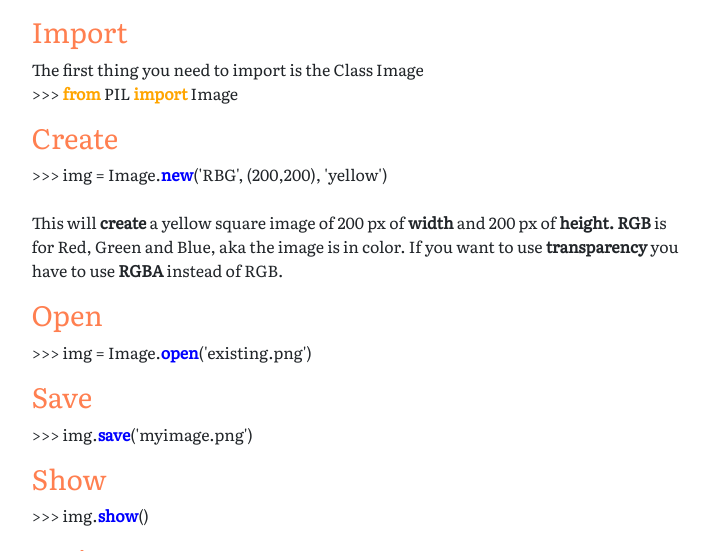
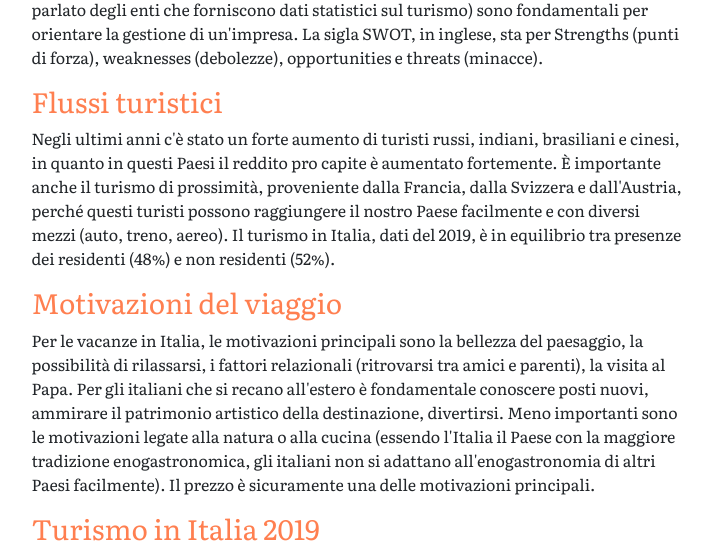
Before and after one commit to formazione/flask, a Flask app: page / in a window 1280 px wide. Shown: the part 1092-1643 px from the top of the page, without its empty margins (214-926 px from the left). Run offline with Flask 2, Linux system fonts and the light colour scheme; some libraries are stand-ins or nearby versions.

Commit message:
🐫🗻 Updated with Glitch

```diff
--- a/server.py
+++ b/server.py
@@ -87,107 +87,48 @@ def markup(posts):
 def homepage():
   """The main page"""
 
-  title = "PIL Python Image Library"
+  title = "Appunti di Economia aziendale"
 
-  subtitle = "Elaborate image with Python"
+  subtitle = "Appunti quotidiani"
 
   posts = [
 
-    {"title" : "What is PIL",
-      "body" :  """*PIL is a powerful module for *Python that allows you to create and elaborate *images coding in Python. You can do almost anything, building the perfect image tools for your needs.
-We will take a fast look at the main functions of this very useful module."""},
-
-    {"title" : "Install",
-    "body" : """First you need to install pil's fork pillow:
-pip install pillow
-<img src="https://cdn.glitch.com/8f79309f-0a88-41bb-bfd9-ccac7007a188%2Fpip_install_pil.PNG?v=1569514131173" />
-"""},
-
-    {"title" : "Import",
-    "body" : """
-    The first thing you need to import is the Class Image
-    <br>
->>> from PIL import Image"""},
-
-    # CREATE A NEW IMAGE
-
-    {"title" : "Create",
-    "body" : """>>> img = Image.new('RBG', (200,200), 'yellow')
-<br><br>
-This will *create a yellow square image of 200 px of *width and 200 px of *height. *RGB is for Red, Green and Blue, aka the image is in color. If you want to use *transparency you have to use *RGBA instead of RGB.
-"""},
-
-    {"title" : "Open",
-     "body" : """>>> img = Image.open('existing.png')"""},
-
-    {"title" : "Save",
-     "body" : ">>> img.save('myimage.png')"},
-
-    {"title" : "Show",
-     "body" : ">>> img.show()"},
-
-    {"title" : "Resize",
-     "body" : """>>> img.resize((100,100), Image.ANTIALIAS)"""},
-
-    {"title" : "Filters for the images",
-     "body" : """
->>> img.filter(ImageFilter.BLUR)
-<br><br>
-There's a much smoother blur called SMOOTH
-<br>
->>> i = i.filter(ImageFilter.SMOOTH )
-<br><br>
-You can then create a 'contour' effect
-<br>
->>> i = i.filter( ImageFilter.CONTOUR )
-"""},
 
 
+    {"title" : "Ruolo dell'Italia nel turismo (classe 5a)",
+     "body" : "Assodato il fatto che il turismo alimenta il 10% del PIL, che risente meno della crisi rispetto ad altri settori dell'economia di un Paese e che l'Italia è al quinto posto per arrivi internazionali, bisogna capire che per intercettare i turisti anche in futuro si devono comprendere le nuove tendenze quali il progressivo invecchiamento della papolazione, i nuovi stili di vita (lavoro più flessibile, periodi di vacanza più brevi e distribuiti nel tempo, ricera di esperienze diverse da quelle del turismo di massa, bisogno di conoscere nuove culture. Una parte dei turisti utilizza Internet ed è più indipendente nella composizione della propria vacanza. Le nuove tecnologie pongono nuove sfide, così come l'aumentare del reddito dei Paesi in via di sviluppo). La Russia, l'India, la Cina, sono aree che rappresenteranno una fetta sempre maggiore del mercato turistico italiano (e mondiale). L'offerta, quindi, deve adeguarsi ai cambiamenti della domanda."},
+    {
+      "title" : "Analisi SWOT",
+      "body" : "Un metodo per analizzare le opportunità del mercato è l'analisi SWOT che analizza i punti di forza e debolezza della sua stessa organizzazione e le opportunità e le minacce derivanti dal mercato e dalle scelte politiche. Per questo le informazioni (abbiamo parlato degli enti che forniscono dati statistici sul turismo) sono fondamentali per orientare la gestione di un'impresa. La sigla SWOT, in inglese, sta per Strengths (punti di forza), weaknesses (debolezze), opportunities e threats (minacce)."
+    },
 
-    {"title" : "Blend 2 images together",
-     "body" : """>>> img = Image.blend(Image.open('image1.png','image2.png', 0.5) )"""},
-
-    {"title" : "Pasting an image on another",
-     "body" : """>>> img.paste((0,0),'image2.png')"""},
-
-    {"title" : "Write text on an image (ImageDraw)",
-     "body" : """
->>> draw = ImageDraw.Draw(img)
-<br>
->>> draw.text(0,0,'This text goes on top of the image')"""},
-
-    {
-
-      "title" : "Thumbnail",
-      "body" : """>>> im.thumbnail((128, 128), Image.ANTIALIAS)"""
+    {"title": "Flussi turistici",
+     "body" : "Negli ultimi anni c'è stato un forte aumento di turisti russi, indiani, brasiliani e cinesi, in quanto in questi Paesi il reddito pro capite è aumentato fortemente. È importante anche il turismo di prossimità, proveniente dalla Francia, dalla Svizzera e dall'Austria, perché questi turisti possono raggiungere il nostro Paese facilmente e con diversi mezzi (auto, treno, aereo). Il turismo in Italia, dati del 2019, è in equilibrio tra presenze dei residenti (48%) e non residenti (52%)."
 
     },
 
+    {
+      "title": "Motivazioni del viaggio",
+      "body": "Per le vacanze in Italia, le motivazioni principali sono la bellezza del paesaggio, la possibilità di rilassarsi, i fattori relazionali (ritrovarsi tra amici e parenti), la visita al Papa. Per gli italiani che si recano all'estero è fondamentale conoscere posti nuovi, ammirare il patrimonio artistico della destinazione, divertirsi. Meno importanti sono le motivazioni legate alla natura o alla cucina (essendo l'Italia il Paese con la maggiore tradizione enogastronomica, gli italiani non si adattano all'enogastronomia di altri Paesi facilmente). Il prezzo è sicuramente una delle motivazioni principali."
+
+    },
 
     {
-      "title" : "text and font",
+      "title": "Turismo in Italia 2019",
+      "body" : "<a href='https://www.corriere.it/cronache/19_agosto_18/03-interni-sopcorriere-web-sezioni-21e68bd8-c1f5-11e9-b61c-c8d9a9699826.shtml'><img src='https://www.corriere.it/methode_image/2019/08/19/Interni/Foto%20Interni%20-%20Trattate/turismo%20grafico-k03B-U31301899356699KJF-656x492@Corriere-Web-Sezioni.JPG'></a>"
 
-      "body" : """
-To add a *text to an *image after you created an image:
-<br>
->>> im = img.new("RGBA", (600,400), "yellow")
-<br>
-You create a ^ImageDraw.Draw object to wich you pass the ^im object you created and on wich you draw:
-<br>
->>> d = ImageDraw.Draw(im)
-<br><br>
-Now you are ready to add a text to the ^d object, but you can define the *size and *family of the text, using the ^ImageFont *class (that you need to import from PIL) together with the method ^truetype:
-<br>
->>> font = ImageFont.truetype("Arial 20")
-<br><br>
-Now, you can finally add this font to the ^font ^argument when you add the text like this:
->>> d.text((10,10), "text to show", (255,255,255), font=font)
-      """
+    },
+
+    {
+      "title": "Statistiche sulla Russia dell'Enit",
+      "body" : """<a href='http://www.enit.it/en/studi/focus-paese/category/6-rapporti-enitmae-rapporti-enitmae-europa.html?download=2549:russia&start=20'>Link al file pdf</a><br>
+<a href="https://www.giuliogargiullo.it/turisti-russi/">Articolo sulle statistiche sui turisti russi</a>"""
 
     }
 
 
-    # {"title" : "", "body" : ""},
+
+
 
 
   ]
--- a/templates/template.html
+++ b/templates/template.html
@@ -2,79 +2,115 @@
 <html lang="en">
   <head>
     <title>PIL</title>
-    <meta charset="utf-8">
-    <meta http-equiv="X-UA-Compatible" content="IE=edge">
-    <meta name="viewport" content="width=device-width, initial-scale=1">
+    <meta charset="utf-8" />
+    <meta http-equiv="X-UA-Compatible" content="IE=edge" />
+    <meta name="viewport" content="width=device-width, initial-scale=1" />
 
     <!-- import the webpage's stylesheet -->
-    <link rel="stylesheet" href="{{ url_for('static', filename='style.css') }}">
+    <link
+      rel="stylesheet"
+      href="{{ url_for('static', filename='style.css') }}"
+    />
 
-    <link href="https://fonts.googleapis.com/css?family=Literata&display=swap" rel="stylesheet">
-    <link rel="stylesheet" href="https://stackpath.bootstrapcdn.com/bootstrap/4.3.1/css/bootstrap.min.css" integrity="sha384-ggOyR0iXCbMQv3Xipma34MD+dH/1fQ784/j6cY/iJTQUOhcWr7x9JvoRxT2MZw1T" crossorigin="anonymous">
-<script src="https://code.jquery.com/jquery-3.3.1.slim.min.js" integrity="sha384-q8i/X+965DzO0rT7abK41JStQIAqVgRVzpbzo5smXKp4YfRvH+8abtTE1Pi6jizo" crossorigin="anonymous"></script>
-<script src="https://stackpath.bootstrapcdn.com/bootstrap/4.3.1/js/bootstrap.min.js" integrity="sha384-JjSmVgyd0p3pXB1rRibZUAYoIIy6OrQ6VrjIEaFf/nJGzIxFDsf4x0xIM+B07jRM" crossorigin="anonymous"></script>
-
-
-    <!-- google ads: start -->
-
-    <script async src="https://pagead2.googlesyndication.com/pagead/js/adsbygoogle.js"></script>
-<script>
-     (adsbygoogle = window.adsbygoogle || []).push({
-          google_ad_client: "ca-pub-4189782812829764",
-          enable_page_level_ads: true
-     });
-</script>
-
-    <!-- google ads: end -->
-
-
+    <link
+      href="https://fonts.googleapis.com/css?family=Literata&display=swap"
+      rel="stylesheet"
+    />
+    <link
+      rel="stylesheet"
+      href="https://stackpath.bootstrapcdn.com/bootstrap/4.3.1/css/bootstrap.min.css"
+      integrity="sha384-ggOyR0iXCbMQv3Xipma34MD+dH/1fQ784/j6cY/iJTQUOhcWr7x9JvoRxT2MZw1T"
+      crossorigin="anonymous"
+    />
+    <script
+      src="https://code.jquery.com/jquery-3.3.1.slim.min.js"
+      integrity="sha384-q8i/X+965DzO0rT7abK41JStQIAqVgRVzpbzo5smXKp4YfRvH+8abtTE1Pi6jizo"
+      crossorigin="anonymous"
+    ></script>
+    <script
+      src="https://stackpath.bootstrapcdn.com/bootstrap/4.3.1/js/bootstrap.min.js"
+      integrity="sha384-JjSmVgyd0p3pXB1rRibZUAYoIIy6OrQ6VrjIEaFf/nJGzIxFDsf4x0xIM+B07jRM"
+      crossorigin="anonymous"
+    ></script>
   </head>
   <body>
-
     <!-- menu -->
 
     <nav class="navbar navbar-expand-lg navbar-light bg-light">
       <!--
       <a class="navbar-brand" href="/">PIL</a>
       -->
-      <button class="navbar-toggler" type="button" data-toggle="collapse" data-target="#navbarSupportedContent" aria-controls="navbarSupportedContent" aria-expanded="false" aria-label="Toggle navigation">
+      <button
+        class="navbar-toggler"
+        type="button"
+        data-toggle="collapse"
+        data-target="#navbarSupportedContent"
+        aria-controls="navbarSupportedContent"
+        aria-expanded="false"
+        aria-label="Toggle navigation"
+      >
         <span class="navbar-toggler-icon"></span>
       </button>
-
 
       <div class="collapse navbar-collapse" id="navbarSupportedContent">
         <ul class="navbar-nav mr-auto">
           <li class="nav-item active">
-        <a class="nav-link" href="/">Home<span class="sr-only">(current)</span></a>
+            <a class="nav-link" href="/"
+              >Home<span class="sr-only">(current)</span></a
+            >
           </li>
           <li class="nav-item">
             <a class="nav-link" href="/info">Info</a>
           </li>
           <li class="nav-item dropdown">
-        <a class="nav-link dropdown-toggle" href="#" id="navbarDropdown" role="button" data-toggle="dropdown" aria-haspopup="true" aria-expanded="false">
+            <a
+              class="nav-link dropdown-toggle"
+              href="#"
+              id="navbarDropdown"
+              role="button"
+              data-toggle="dropdown"
+              aria-haspopup="true"
+              aria-expanded="false"
+            >
               Dropdown
             </a>
             <div class="dropdown-menu" aria-labelledby="navbarDropdown">
-          <a class="dropdown-item" href="https:\\pythonprogramming.altervista.org">My blog</a>
-          <a class="dropdown-item" href="http:\\pythontutorial.glitch.me">pythontutorial</a>
+              <a
+                class="dropdown-item"
+                href="https:\\pythonprogramming.altervista.org"
+                >My blog</a
+              >
+              <a class="dropdown-item" href="http:\\pythontutorial.glitch.me"
+                >pythontutorial</a
+              >
               <div class="dropdown-divider"></div>
-          <a class="dropdown-item" href="https:\\aziendaitalia.altervista.org">AziendaItalia</a>
+              <a
+                class="dropdown-item"
+                href="https:\\aziendaitalia.altervista.org"
+                >AziendaItalia</a
+              >
             </div>
           </li>
         </ul>
         <form class="form-inline my-2 my-lg-0">
-      <input class="form-control mr-sm-2" type="search" placeholder="Search" aria-label="Search">
-      <button class="btn btn-outline-success my-2 my-sm-0" type="submit">Search</button>
+          <input
+            class="form-control mr-sm-2"
+            type="search"
+            placeholder="Search"
+            aria-label="Search"
+          />
+          <button class="btn btn-outline-success my-2 my-sm-0" type="submit">
+            Search
+          </button>
         </form>
       </div>
     </nav>
 
     <!-- end of menu -->
 
-{% block page %}
-{% endblock %}
+    {% block page %} {% endblock %}
 
-    <br>
+    <br />
     {% if showinfo %}
     <a href="/info">Powered by G.G.</a>
     {% endif %}
```
Lines whose indentation alone changed are shown as unchanged.
